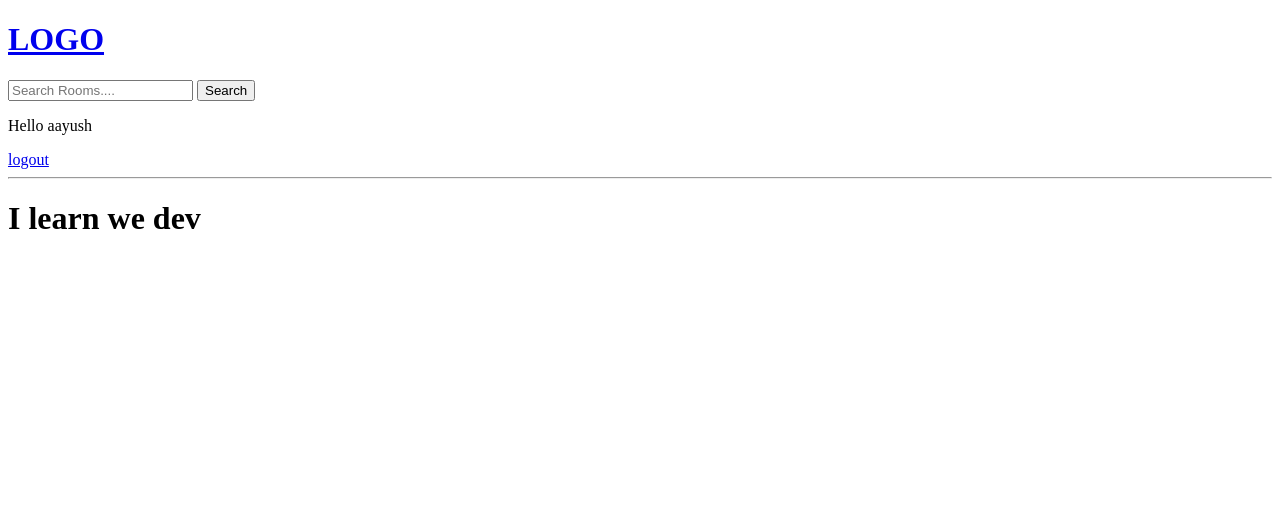
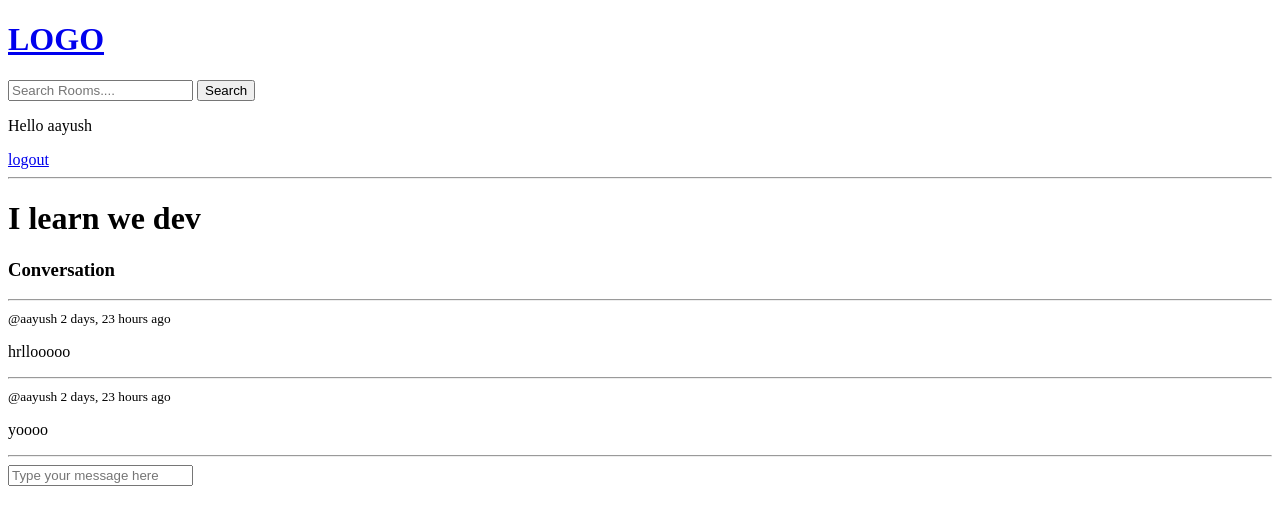
Before and after one commit to Aayush3115/Study-Bud, a Django app: page /room/3/ in a window 1280 px wide. Shown: the top 525 px of the page. Run offline with Django 5.2, Linux system fonts and the light colour scheme; a user stored in the database is signed in; data comes from the database, SQL or seed files in the repository; both versions use the stored data as it was after the commit.

Commit message:
Add messaging functionality to room template and view

```diff
--- a/base/templates/base/room.html
+++ b/base/templates/base/room.html
@@ -5,4 +5,30 @@
 
 <h1>{{room.name}}</h1>
 
+<p>{{room.description}}</p>
+
+<div class=""comment-wrapper>
+    <h3>Conversation</h3>
+    <hr>
+
+{% for message in room_messages %}
+    <div>
+        <small>@{{message.user}} {{message.created|timesince}} ago</small>
+        <p>{{message.body}}</p>
+        <hr>
+
+    </div>
+{% endfor %}
+
+</div>
+
+{% if request.user.is_authenticated %}
+<div class="comment-form">
+    <form method="POST"action="">
+       {% csrf_token %}
+       <input type="text" name="body" placeholder="Type your message here">
+    </form>
+</div>
+{% endif %}
+
 {% endblock content %}
--- a/base/views.py
+++ b/base/views.py
@@ -2,7 +2,7 @@ from django.shortcuts import render,redirect
 from django.contrib import messages
 from django.contrib.auth.decorators import login_required
 from django.contrib.auth.models import User
-from .models import Room,Topic
+from .models import Room,Topic,Message
 from .forms import RoomForm
 from django.http import HttpResponse
 from django.contrib.auth.forms import UserCreationForm
@@ -75,7 +75,16 @@ def home(request):
 
 def room(request, pk):
     room=Room.objects.get(id=pk)
-    context={'room':room}
+    room_messages=room.message_set.all().order_by('-created')
+
+    if request.method=='POST':
+        message=Message.objects.create(
+            user=request.user,
+            room=room,
+            body=request.POST.get('body')
+        )
+        return redirect('room',pk=room.id)
+    context={'room':room,'room_messages':room_messages}
     return render(request,'base/room.html',context)
 
 @login_required(login_url='login')
```
Also changed, not shown: db.sqlite3.
